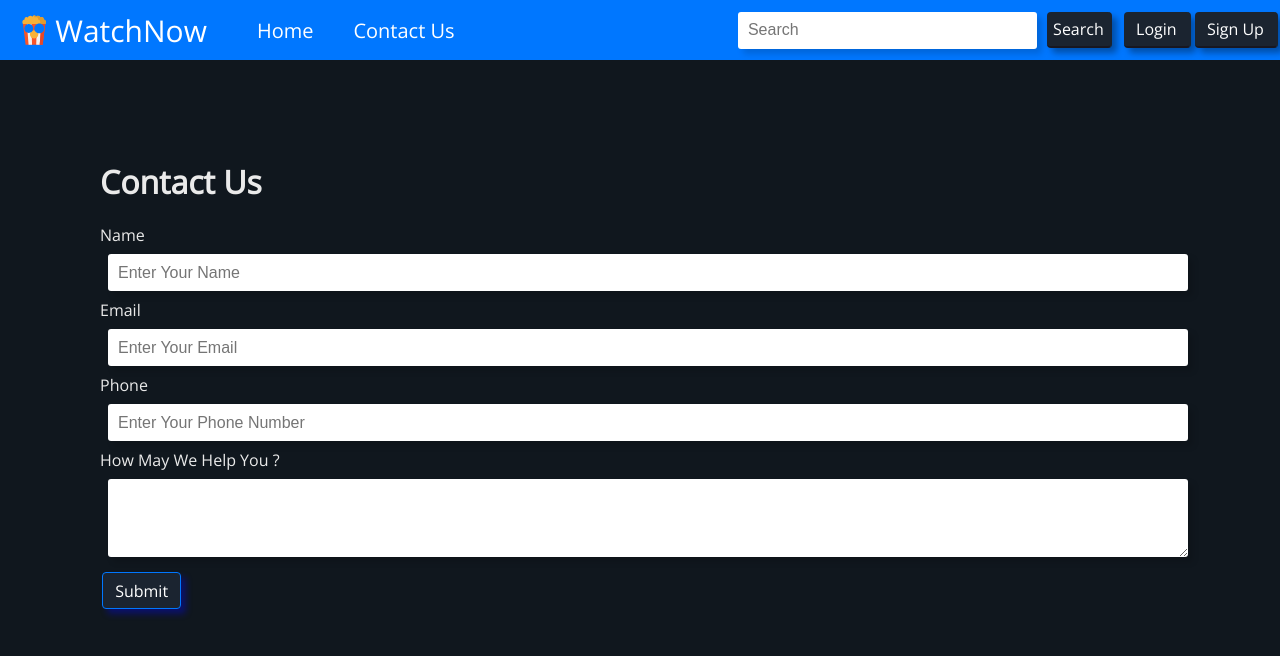
After one commit to prabhavagrawal7/watchnow, a Django app: page /contact/ in a window 1280 px wide. The commit adds this page. Shown: the top 656 px of the page. Run offline with Django 4.2, Linux system fonts and the light colour scheme; parts of the project's set-up code (start-up, migrations or seed data) failed here and were passed over.

Commit message:
added contacts.html

```diff
--- a/interface/admin.py
+++ b/interface/admin.py
@@ -1,5 +1,6 @@
 from django.contrib import admin
-from .models import Movies, Profile
+from .models import Movies, Profile, Contact
 # Register your models here.
 admin.site.register(Movies)
 admin.site.register(Profile)
+admin.site.register(Contact)
--- a/interface/views.py
+++ b/interface/views.py
@@ -2,21 +2,25 @@
 from django.shortcuts import redirect, render
 from django.contrib.auth import authenticate, login, logout
 from django.contrib.auth.models import User
+from django.http import HttpResponseRedirect
 from django.contrib import messages
-from .models import Profile, Movies
+from .models import Profile, Movies, Contact
 import dataapi.views as datafetch
 
 
 def index(request):
-    # get the count vectorizer instance
-    if request.user.is_authenticated:
+    """Get the whole content from datafetch
+        If user is not authenticated, index_content will fetch Movies of general content
+        If user is authenticated, index_content will fetch Movies of general content + user content
+    """
+    if request.user.is_authenticated and    Profile.objects.filter(user = request.user).exists():
         user_movies = datafetch.index_content(
             Profile.objects.get(user=request.user))
     else:
         user_movies = datafetch.index_content()
     return render(request, 'interface/index.html', {'user_movies': user_movies})
 
-# Under development
+
 def search(request):
     """
     Search for movies in the database
@@ -36,13 +40,19 @@ def search(request):
 
 
 def userLogout(request):
+    """
+    Logout the user session
+    """
     if request.user.is_authenticated:
         logout(request)
         messages.success(request, "Logged out successfully !")
-        return redirect('index')
+        return HttpResponseRedirect(request.META.get('HTTP_REFERER'))
 
 
 def userLogin(request):
+    """
+    Creates a user session
+    """
     if request.method == 'POST':
         username = request.POST.get('username')
         password = request.POST.get('password')
@@ -54,10 +64,16 @@ def userLogin(request):
             login(request, user)
     else:
         messages.error(request, "Login failed")
-    return redirect('index')
+    return HttpResponseRedirect(request.META.get('HTTP_REFERER'))
 
 
 def userSignup(request):
+    """
+    Signup a user
+    Creates Profile object with
+    user_ratings default as ->{'movies_to_ratings': {}, 'ratings_to_movies': {}})
+    If not registered, redirects to
+    """
     if(request.method == 'POST'):
         username = request.POST.get('username')
         password1 = request.POST.get('password1')
@@ -85,10 +101,13 @@ def userSignup(request):
             messages.error(request, "This username is already registered")
     else:
         messages.error(request, "Some error occurred, please try again")
-    return redirect('index')
+    return HttpResponseRedirect(request.META.get('HTTP_REFERER'))
 
 
 def moviePage(request, movie_id):
+    """
+    Returns a dedicated page for the particular movie
+    """
     user_rated = None
     try:
         moviefound = True
@@ -110,6 +129,10 @@ def moviePage(request, movie_id):
 
 # Under development
 def userRating(request, movie_id):
+    """
+    Function to store user rating in database
+    It does by adding to sum of all ratings of the movies
+    """
     if request.method == 'POST':
         movie_rating = request.POST.get('rating')
         movie = Movies.objects.get(movie_id=movie_id)
@@ -121,6 +144,9 @@ def userRating(request, movie_id):
         ratings_to_movie = profile.user_ratings['ratings_to_movies']
         # If user is already rated before, then removing the older ratings
         if movie_to_ratings.get(movie_id) is not None:
+            # removing old movie rating from user and movie
+            movie.movie_rating_sum -= int(movie_to_ratings[movie_id])
+            movie.movie_rating_count -= 1
             ratings_to_movie[movie_to_ratings[movie_id]].remove(movie_id)
 
         movie_to_ratings[movie_id] = movie_rating
@@ -128,9 +154,20 @@ def userRating(request, movie_id):
             ratings_to_movie[movie_rating].append(movie_id)
         else:
             ratings_to_movie[movie_rating] = [movie_id]
+        movie.save()
         profile.save()
         return redirect(f'/movie/{movie_id}')
 
 # Under development
+
 def contact(request):
-    return render(request, 'contact.html')
+    thank = False
+    if request.method=="POST":
+        name = request.POST.get('name', '')
+        email = request.POST.get('email', '')
+        phone = request.POST.get('phone', '')
+        desc = request.POST.get('desc', '')
+        contact = Contact(name=name, email=email, phone=phone, desc=desc)
+        contact.save()
+        thank = True
+    return render(request, 'interface/contact.html', {'thank' : thank})
--- a/static/css/basic.css
+++ b/static/css/basic.css
@@ -17,7 +17,8 @@ body {
 
 input[type="text"],
 input[type="password"],
-input[type="email"] {
+input[type="email"],
+input[type="tel"] {
 	width: 100%;
 	height: 37px;
 	display: inline-flex;
--- /dev/null
+++ b/static/css/contact.css
@@ -0,0 +1,25 @@
+.container-fluid {
+    margin: 100px;
+}
+
+textarea {
+    width: 100%;
+    height: 100%;
+    display: inline-flex;
+    padding: 6px 10px;
+    border-radius: 3px;
+    font-size: 16px;
+    border: none;
+    margin: 8px 8px;
+    box-shadow: 5px 5px 6px 0px rgba(0, 0, 0, 0.15);
+    box-sizing: border-box;
+    transition: all 0.1s ease;
+    resize: vertical;
+    font-family: inherit;
+
+}
+
+textarea:focus {
+    outline: none;
+    box-shadow: 0px 0px 8px 0px rgb(0, 255, 68);
+}
--- /dev/null
+++ b/templates/interface/contact.html
@@ -0,0 +1,37 @@
+{% extends 'interface/basic.html' %}
+{% block title %} Contact Us {% endblock %}
+{% load static %}
+{% block css %}
+<link rel="stylesheet" href="{% static 'css/contact.css'%}">
+{% endblock %}
+{% block body %}
+<div class="container-fluid">
+    <h1>Contact Us</h1>
+
+    <form action="/contact/" method="post">{% csrf_token %}
+        <label for="name">Name</label>
+        <input type="text" id="name" name="name" placeholder="Enter Your Name" required>
+
+        <label for="name">Email</label>
+        <input type="email" id="email" name="email" placeholder="Enter Your Email" required>
+
+        <label for="name">Phone</label>
+        <input type="tel" id="phone" name="phone" placeholder="Enter Your Phone Number" required>
+
+        <label for="desc">How May We Help You ?</label>
+        <textarea id="desc" name="desc" rows="3"></textarea required>
+
+
+        <button type="submit" class="btn-blue">Submit</button>
+    </form>
+</div>
+
+{% endblock %}
+{%block js%}
+<script>
+    {% if thank %}
+    alert('Thanks for contacting us. We wil get back to you soon!');
+    document.location = "{% url 'index' %}";
+    {% endif %}
+</script>
+{% endblock %}
--- a/templates/interface/moviepage.html
+++ b/templates/interface/moviepage.html
@@ -101,7 +101,7 @@ for (i = 1; i <= {{ user_rated|default_if_none:0 }}; i++) {
     $(`#${i}-star`).removeClass('rating-star-white');
     $(`#${i}-star`).addClass('rating-star-orange');
 }
-for (i = {{ user_rated|default_if_none:0 }}; i <= 5; i++) {
+for (i = {{ user_rated|default_if_none:0 }}+1; i <= 5; i++) {
     {% comment %} $(`#${i}-star`).css('color', 'white'); {% endcomment %}
     $(`#${i}-star`).addClass('rating-star-white');
     $(`#${i}-star`).removeClass('rating-star-orange');
--- a/watchnow/settings.py
+++ b/watchnow/settings.py
@@ -35,9 +35,9 @@ INSTALLED_APPS = [
     'django.contrib.contenttypes',
     'django.contrib.sessions',
     'django.contrib.messages',
-    'livereload',
+    # 'livereload',
     'django.contrib.staticfiles',
-    'interface.apps.InterfaceConfig'
+    'interface.apps.InterfaceConfig',
 ]
 
 MIDDLEWARE = [
@@ -48,7 +48,7 @@ MIDDLEWARE = [
     'django.contrib.auth.middleware.AuthenticationMiddleware',
     'django.contrib.messages.middleware.MessageMiddleware',
     'django.middleware.clickjacking.XFrameOptionsMiddleware',
-    'livereload.middleware.LiveReloadScript',
+    # 'livereload.middleware.LiveReloadScript',
 ]
 
 ROOT_URLCONF = 'watchnow.urls'
```
Also changed, not shown: other parts of static/css/basic.css (+43 -4 lines), dataapi/views.py (+5 -2 lines), interface/models.py (+13 -0 lines), requirements.txt (+4 -250 lines), interface/migrations/0008_contact.py (added), readme.md (added).
